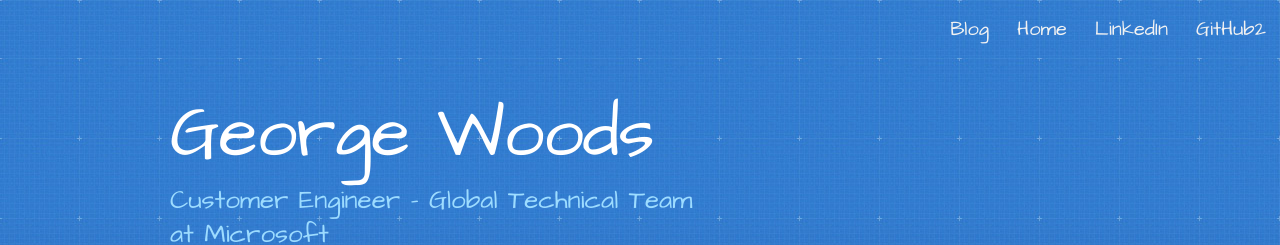
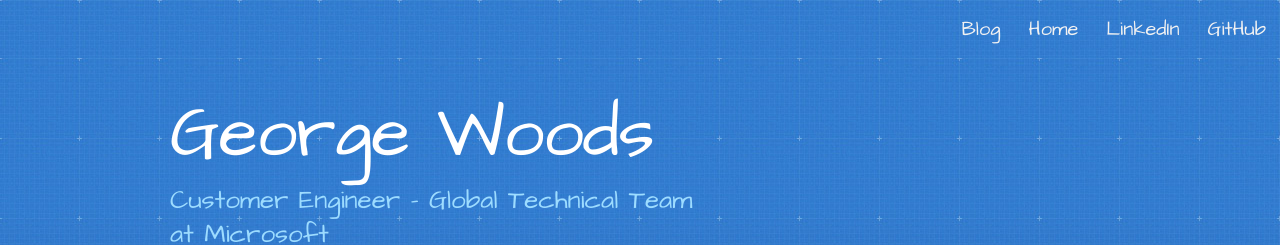
Before and after one commit to gvwoods/gvwoods.github.io, a Jekyll site: the page built from index.md, in a window 1280 px wide. Shown: the top 245 px of the page. Built offline with Jekyll 4.4.1, drawn with Linux system fonts in a browser that asks for light colours; our own code applies the rules of GitHub Pages for plain Markdown files.

Commit message:
Update default.html

```diff
--- a/_layouts/default.html
+++ b/_layouts/default.html
@@ -18,7 +18,7 @@
 
   <body>
     <div class="topnav">
-        <p class="link"> <a href="https://github.com/gvwoods/">GitHub2</a>
+        <p class="link"> <a href="https://github.com/gvwoods/">GitHub</a>
          <a href="https://www.linkedin.com/in/gvwoods/">LinkedIn</a>
            <a href="https://gvwoods.github.io/">Home</a>
        <a href="https://gvwoods.github.io/blog">Blog</a> </p>
```
